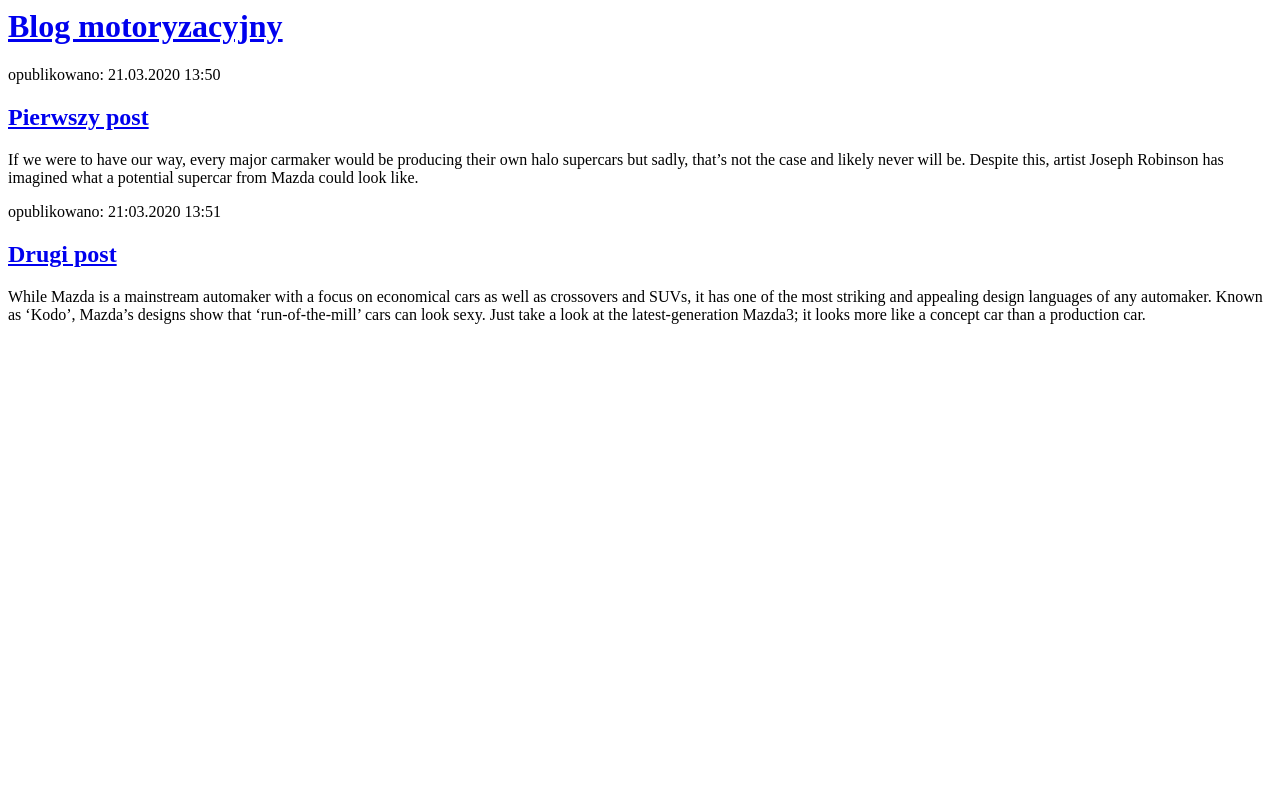
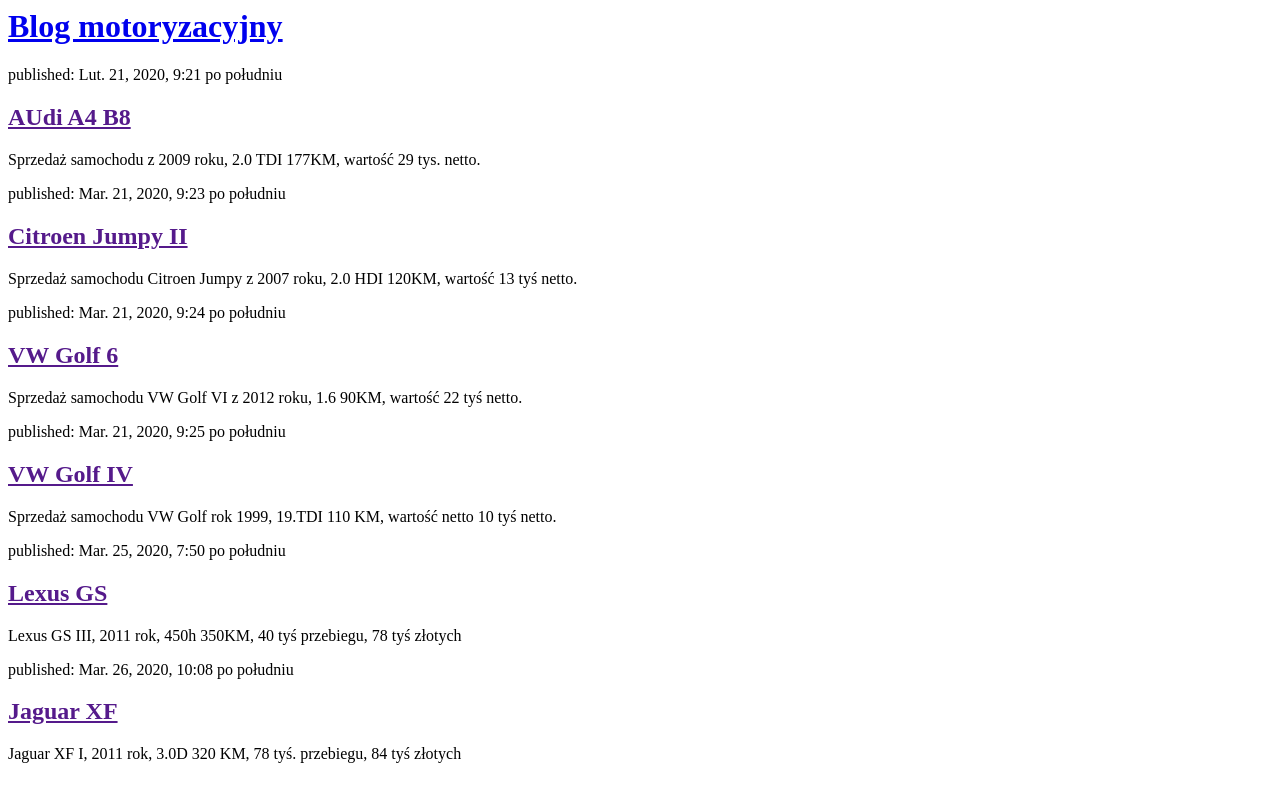
Before and after one commit to Aedelliks/my-first-blog, a Django app: page / in a window 1280 px wide. Run offline with Django 3.2, Linux system fonts and the light colour scheme; data comes from the database, SQL or seed files in the repository; both versions use the stored data as it was after the commit.

Commit message:
Modified templates to display posts from database.

```diff
--- a/blog/templates/blog/post_list.html
+++ b/blog/templates/blog/post_list.html
@@ -7,21 +7,42 @@
             <h1><a href ="/">Blog motoryzacyjny</a></h1>
         </div>
 
-        <div>
-            <p>opublikowano: 21.03.2020 13:50</p>
-            <h2><a href="/">Pierwszy post</a></h2>
-            <p>If we were to have our way, every major carmaker would be producing their own halo supercars but sadly,
-                that’s not the case and likely never will be. Despite this, artist Joseph Robinson has imagined what
-                a potential supercar from Mazda could look like.</p>
-        </div>
-
-        <div>
-            <p>opublikowano: 21:03.2020 13:51</p>
-            <h2><a href="/">Drugi post</a></h2>
-            <p> While Mazda is a mainstream automaker with a focus on
-                economical cars as well as crossovers and SUVs, it has one of the most striking and appealing design
-                languages of any automaker. Known as ‘Kodo’, Mazda’s designs show that ‘run-of-the-mill’ cars can look sexy.
-                Just take a look at the latest-generation Mazda3; it looks more like a concept car than a production car.</p>
-        </div>
+        {% for post in posts %}
+            <div>
+                <p>published: {{ post.published_date }}</p>
+                <h2><a href="">{{ post.title }}</a></h2>
+                <p>{{ post.text|linebreaksbr }}</p>
+            </div>
+        {% endfor %}
     </body>
 </html>
+
+
+
+<!--<html>-->
+    <!--<head>-->
+        <!--<title>Blog motoryzacyjny</title>-->
+    <!--</head>-->
+    <!--<body>-->
+        <!--<div>-->
+            <!--<h1><a href ="/">Blog motoryzacyjny</a></h1>-->
+        <!--</div>-->
+
+        <!--<div>-->
+            <!--<p>opublikowano: 21.03.2020 13:50</p>-->
+            <!--<h2><a href="/">Pierwszy post</a></h2>-->
+            <!--<p>If we were to have our way, every major carmaker would be producing their own halo supercars but sadly,-->
+                <!--that’s not the case and likely never will be. Despite this, artist Joseph Robinson has imagined what-->
+                <!--a potential supercar from Mazda could look like.</p>-->
+        <!--</div>-->
+
+        <!--<div>-->
+            <!--<p>opublikowano: 21:03.2020 13:51</p>-->
+            <!--<h2><a href="/">Drugi post</a></h2>-->
+            <!--<p> While Mazda is a mainstream automaker with a focus on-->
+                <!--economical cars as well as crossovers and SUVs, it has one of the most striking and appealing design-->
+                <!--languages of any automaker. Known as ‘Kodo’, Mazda’s designs show that ‘run-of-the-mill’ cars can look sexy.-->
+                <!--Just take a look at the latest-generation Mazda3; it looks more like a concept car than a production car.</p>-->
+        <!--</div>-->
+    <!--</body>-->
+<!--</html>-->
--- a/blog/views.py
+++ b/blog/views.py
@@ -1,6 +1,9 @@
 from django.shortcuts import render
+from django.utils import timezone
+from .models import Post
 
 # Create your views here.
 
 def post_list(request):
-    return render(request,'blog/post_list.html', {})
+    posts = Post.objects.filter(published_date__lte = timezone.now()).order_by('published_date')
+    return render(request,'blog/post_list.html', {'posts':posts})
```
Also changed, not shown: db.sqlite3.
